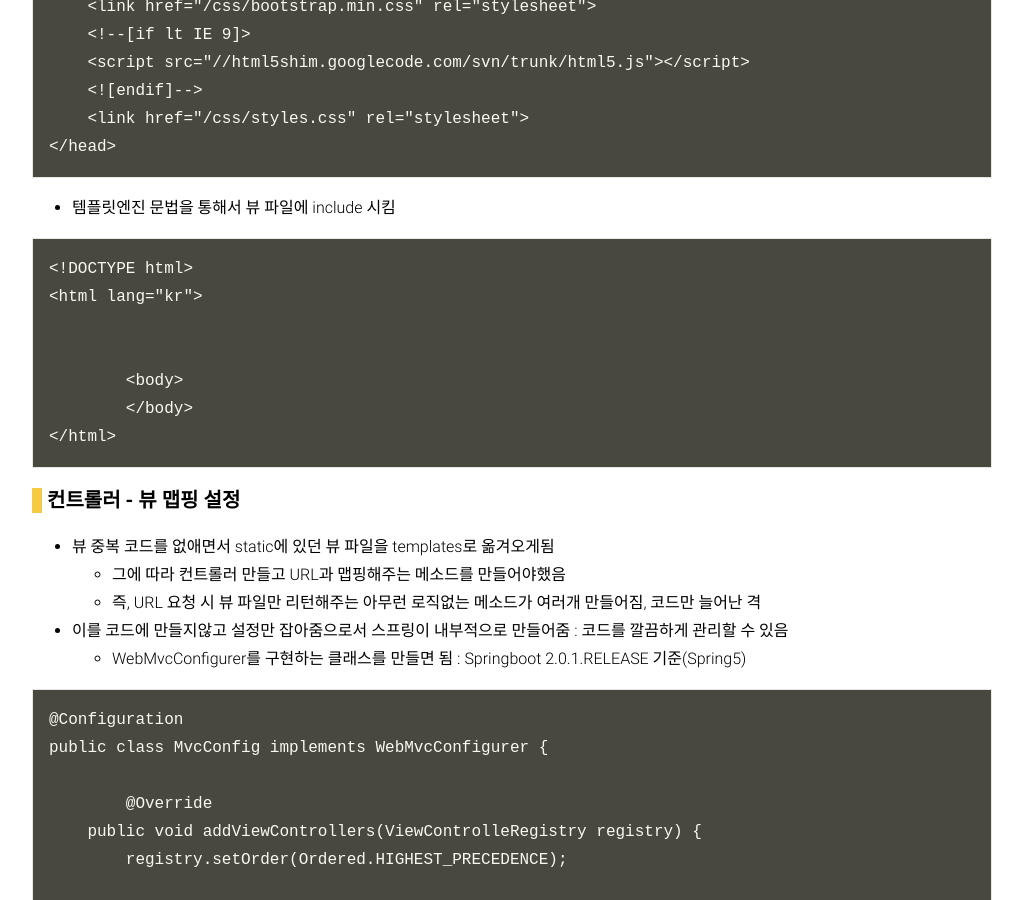
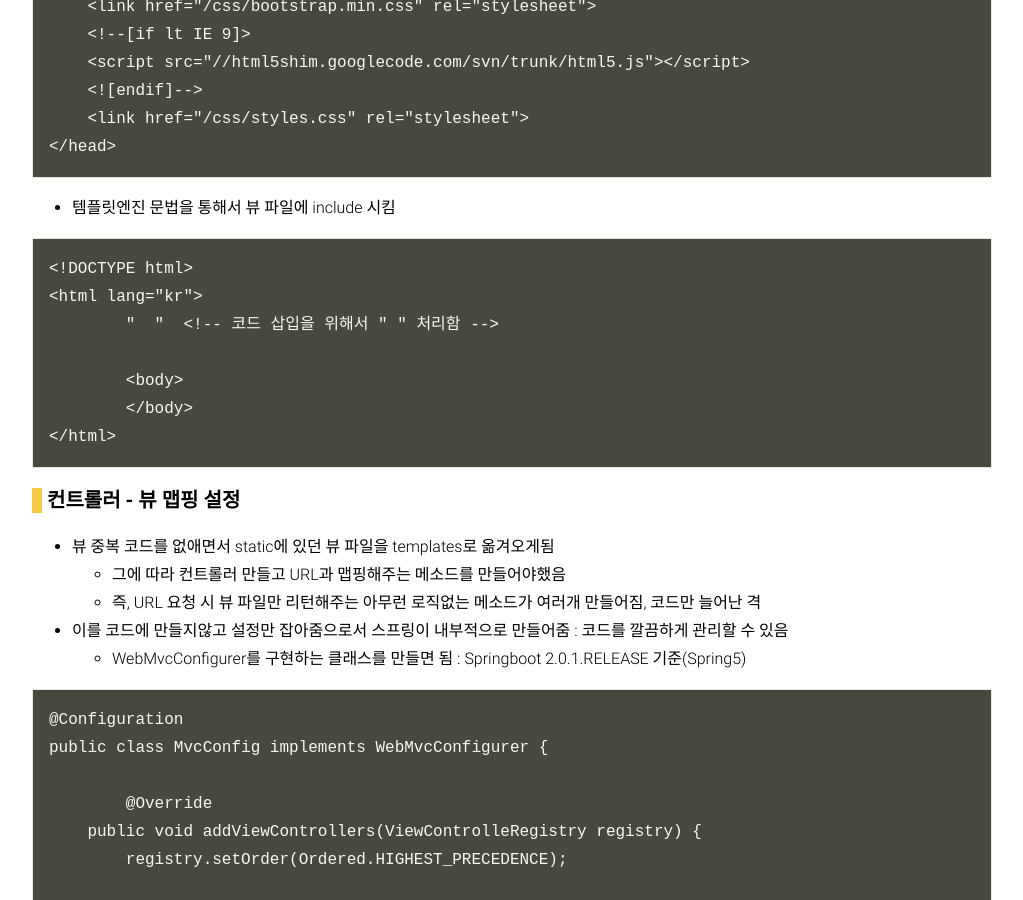
Before and after one commit to imjinbro/imjinbro.github.io, a Jekyll site: the page built from _posts/2018-05-2-weekend.md, in a window 1280 px wide and 900 px high, scrolled down 954 px. Shown: the whole window, without its empty margins (128-1151 px from the left). Built offline with Jekyll 4.4.1, drawn with Linux system fonts in a browser that asks for light colours; nearby versions of some CDN libraries; some web fonts are replaced; our own code applies the rules of GitHub Pages for plain Markdown files; comment, search, counter and statistics services are not loaded.

Commit message:
modify 05-second-weekend TIL

```diff
--- a/_posts/2018-05-2-weekend.md
+++ b/_posts/2018-05-2-weekend.md
@@ -39,7 +39,7 @@ sitemap :
 ~~~
 <!DOCTYPE html>
 <html lang="kr">
-	{{> partial/header }}
+	" {{> partial/header }} "  <!-- 코드 삽입을 위해서 " " 처리함 -->
 
 	<body>
 	</body>
```
